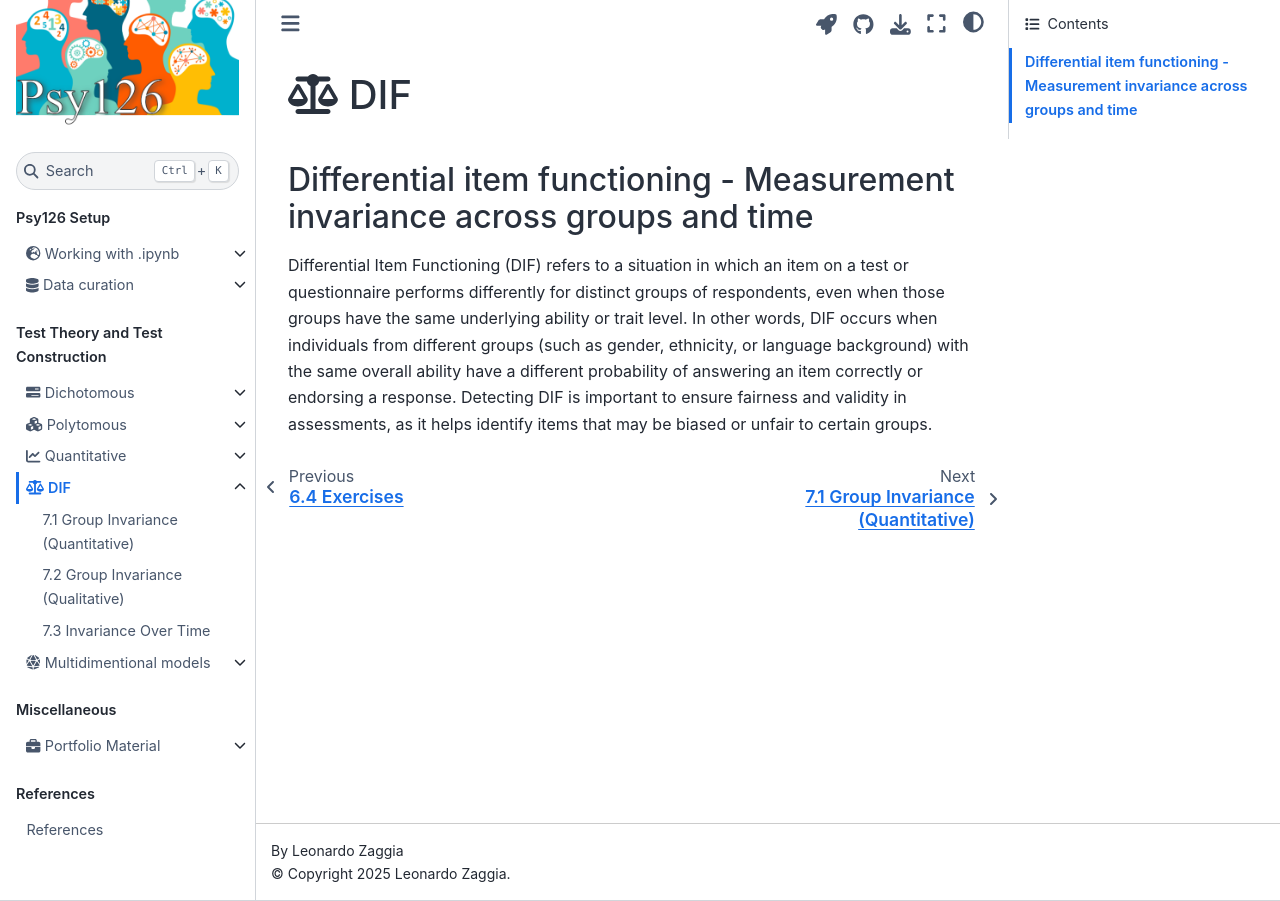
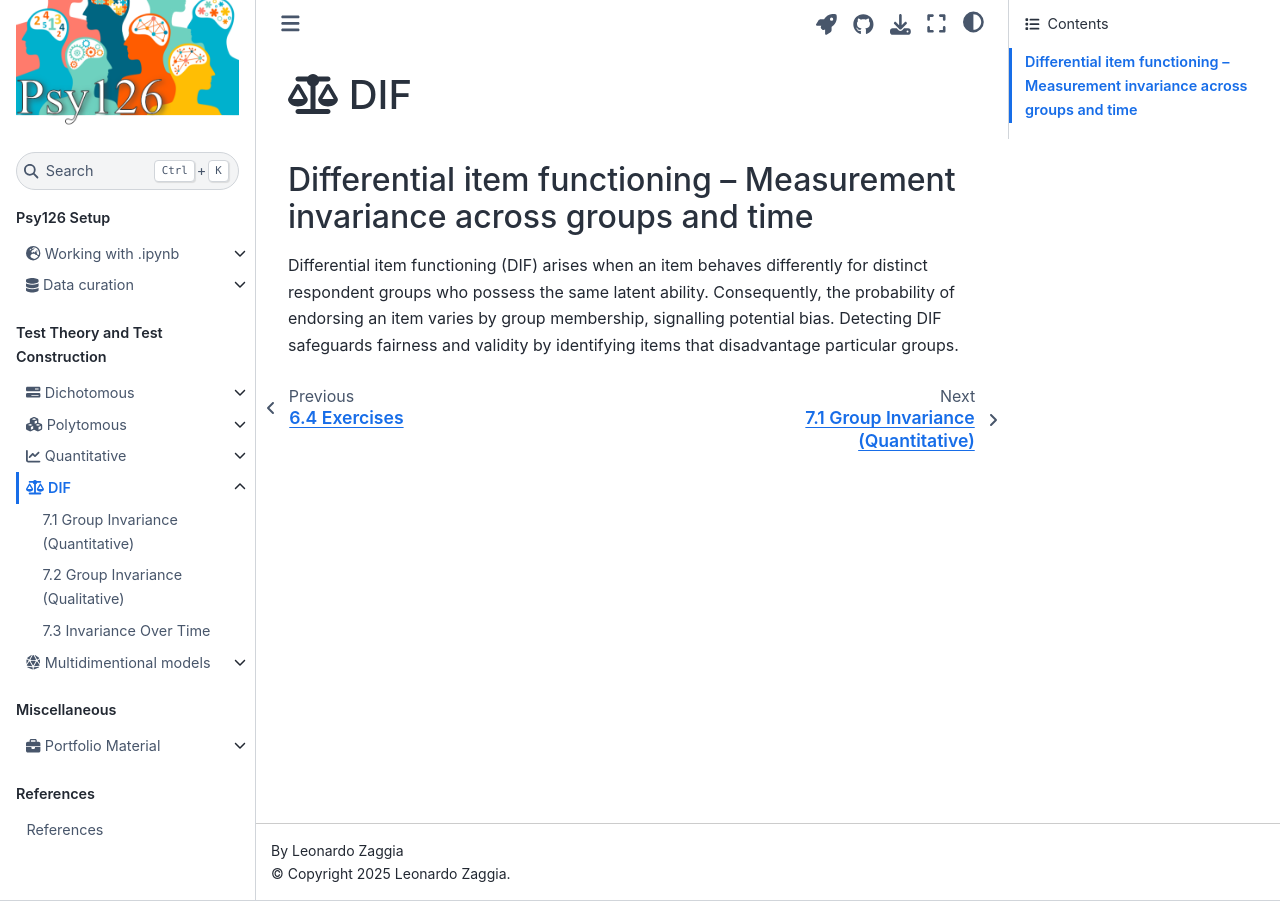
Before and after one commit to pegaseehorn/psy126, a Jupyter Book: the page built from book/TT/9_Invariance/0_Introduction.md, in a window 1280 px wide. Built offline with Jupyter Book 1.0.4 settings and Sphinx 7.4.7 and the Sphinx Book theme 1.1.4, drawn with Linux system fonts in a browser that asks for light colours.

Commit message:
Proofread invariance notebooks and intro

```diff
--- a/book/TT/9_Invariance/0_Introduction.md
+++ b/book/TT/9_Invariance/0_Introduction.md
@@ -15,6 +15,6 @@ kernelspec:
 # <i class="fa-solid fa-scale-balanced"></i> DIF
 
 
-## Differential item functioning - Measurement invariance across groups and time
+## Differential item functioning – Measurement invariance across groups and time
 
-Differential Item Functioning (DIF) refers to a situation in which an item on a test or questionnaire performs differently for distinct groups of respondents, even when those groups have the same underlying ability or trait level. In other words, DIF occurs when individuals from different groups (such as gender, ethnicity, or language background) with the same overall ability have a different probability of answering an item correctly or endorsing a response. Detecting DIF is important to ensure fairness and validity in assessments, as it helps identify items that may be biased or unfair to certain groups.
+Differential item functioning (DIF) arises when an item behaves differently for distinct respondent groups who possess the same latent ability. Consequently, the probability of endorsing an item varies by group membership, signalling potential bias. Detecting DIF safeguards fairness and validity by identifying items that disadvantage particular groups.
```
Also changed, not shown: change_log_9_Invariance.md (added, +6 -0 lines), book/TT/9_Invariance/1_inv_quant.ipynb, book/TT/9_Invariance/2_inv_qual.ipynb, book/TT/9_Invariance/3_inv_time.ipynb.
